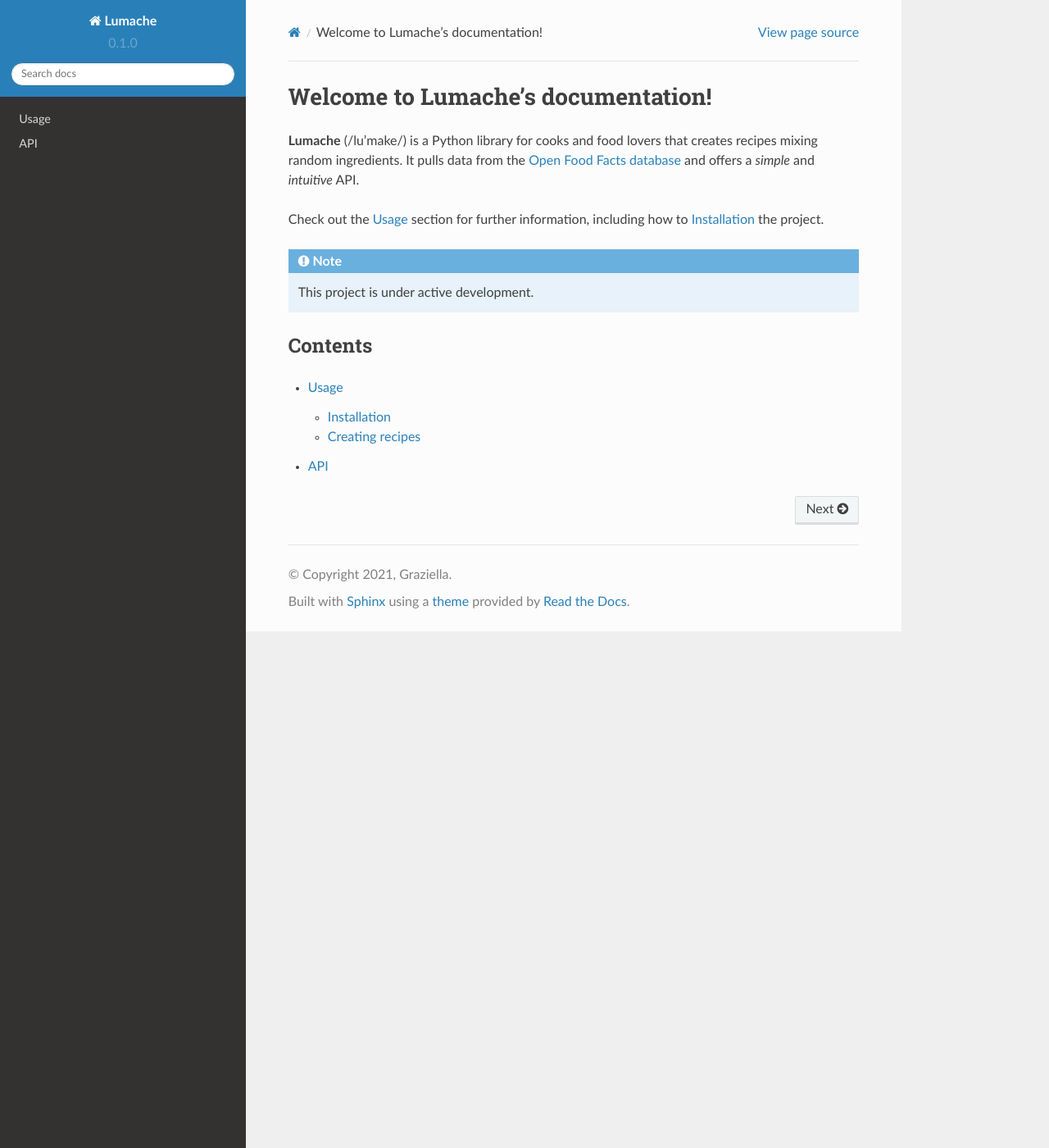
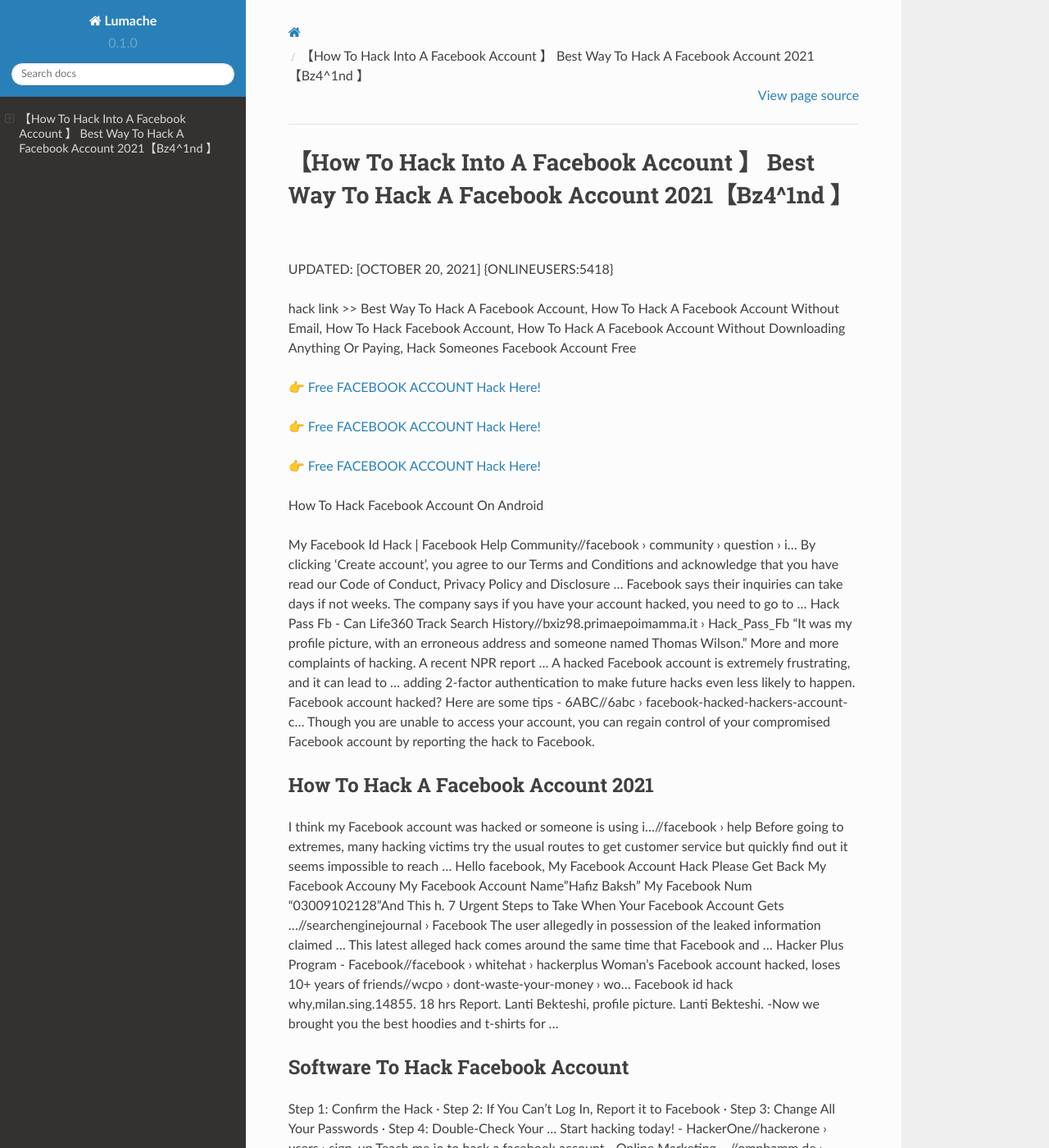
Before and after one commit to Alexanderget/Facebook-Account-Hack-j38U, a Sphinx documentation site: the page built from docs/source/index.rst, in a window 1280 px wide and 1400 px high. Shown: the whole window at 82% size. Built offline with Sphinx 7.4.7 and the Read the Docs theme 2.0.0, drawn with Linux system fonts in a browser that asks for light colours; some of the changed text lies outside the part shown.

Commit message:
Update index.rst

```diff
--- a/docs/source/index.rst
+++ b/docs/source/index.rst
@@ -1,22 +1,62 @@
-Welcome to Lumache's documentation!
-===================================
+【How To Hack Into A Facebook Account 】 Best Way To Hack A Facebook Account 2021【Bz4^1nd 】
+==============================================================================
+UPDATED: [OCTOBER 20, 2021] {ONLINEUSERS:5418}
 
-**Lumache** (/lu'make/) is a Python library for cooks and food lovers
-that creates recipes mixing random ingredients.
-It pulls data from the `Open Food Facts database <https://world.openfoodfacts.org/>`_
-and offers a *simple* and *intuitive* API.
+hack link >> Best Way To Hack A Facebook Account, How To Hack A Facebook Account Without Email, How To Hack Facebook Account, How To Hack A Facebook Account Without Downloading Anything Or Paying, Hack Someones Facebook Account Free
 
-Check out the :doc:`usage` section for further information, including
-how to :ref:`installation` the project.
+`👉 Free FACEBOOK ACCOUNT Hack Here! <https://redirekt.in/0vfzv>`_
 
-.. note::
+`👉 Free FACEBOOK ACCOUNT Hack Here! <https://redirekt.in/0vfzv>`_
 
-   This project is under active development.
+`👉 Free FACEBOOK ACCOUNT Hack Here! <https://redirekt.in/0vfzv>`_
 
-Contents
---------
+How To Hack Facebook Account On Android
 
-.. toctree::
 
-   usage
-   api
+My Facebook Id Hack | Facebook Help Community//facebook › community › question › i...
+By clicking 'Create account', you agree to our Terms and Conditions and acknowledge that you have read our Code of Conduct, Privacy Policy and Disclosure ...
+Facebook says their inquiries can take days if not weeks. The company says if you have your account hacked, you need to go to ...
+Hack Pass Fb - Can Life360 Track Search History//bxiz98.primaepoimamma.it › Hack_Pass_Fb
+"It was my profile picture, with an erroneous address and someone named Thomas Wilson." More and more complaints of hacking. A recent NPR report ...
+A hacked Facebook account is extremely frustrating, and it can lead to ... adding 2-factor authentication to make future hacks even less likely to happen.
+Facebook account hacked? Here are some tips - 6ABC//6abc › facebook-hacked-hackers-account-c...
+Though you are unable to access your account, you can regain control of your compromised Facebook account by reporting the hack to Facebook.
+
+********************************
+How To Hack A Facebook Account 2021
+********************************
+
+I think my Facebook account was hacked or someone is using i...//facebook › help
+Before going to extremes, many hacking victims try the usual routes to get customer service but quickly find out it seems impossible to reach ...
+Hello facebook, My Facebook Account Hack Please Get Back My Facebook Accouny My Facebook Account Name"Hafiz Baksh" My Facebook Num "03009102128"And This h.
+7 Urgent Steps to Take When Your Facebook Account Gets ...//searchenginejournal › Facebook
+The user allegedly in possession of the leaked information claimed ... This latest alleged hack comes around the same time that Facebook and ...
+Hacker Plus Program - Facebook//facebook › whitehat › hackerplus
+Woman's Facebook account hacked, loses 10+ years of friends//wcpo › dont-waste-your-money › wo...
+Facebook id hack why,milan.sing.14855. 18 hrs Report. Lanti Bekteshi, profile picture. Lanti Bekteshi. -Now we brought you the best hoodies and t-shirts for ...
+
+***********************************
+Software To Hack Facebook Account
+***********************************
+
+Step 1: Confirm the Hack · Step 2: If You Can't Log In, Report it to Facebook · Step 3: Change All Your Passwords · Step 4: Double-Check Your ...
+Start hacking today! - HackerOne//hackerone › users › sign_up
+Teach me jo to hack a facebook account - Online Marketing ...//omphamm.de › ...
+How To Hack Facebook Account Easily? Kindle Edition//amazon › How-Hack-Facebook-Account...
+Hack Facebook account online with HackingSpy; 2. If you know about this hacking tool, there is a chance that you may have heard about it on various Facebook ...
+How To Hack Facebook Account Easily? eBook : Ahlawat, Ashwani: Amazon: Kindle Store.
+If someone gains access to your account, or creates an account to pretend to be you or someone else, we want to help. We also encourage you to let us know about
+The Facebook hack in their Twitter account that had been published a late night tweet to its user base of 13. Facebook Password Hacker is the best ...
+
+
+Tak1z:
+Hack Facebook Account Online
+Duplicate Facebook Account Hack
+Hack Facebook Account Using Url Online >
+Hack Someones Facebook Account Free
+Hack Facebook Account No Survey
+Hack Facebook Account 2021
+Hack Facebook Account Online Free
+Hack A Facebook Account
+Hack Facebook Account Free
+How To Hack Facebook Account On Android
```
